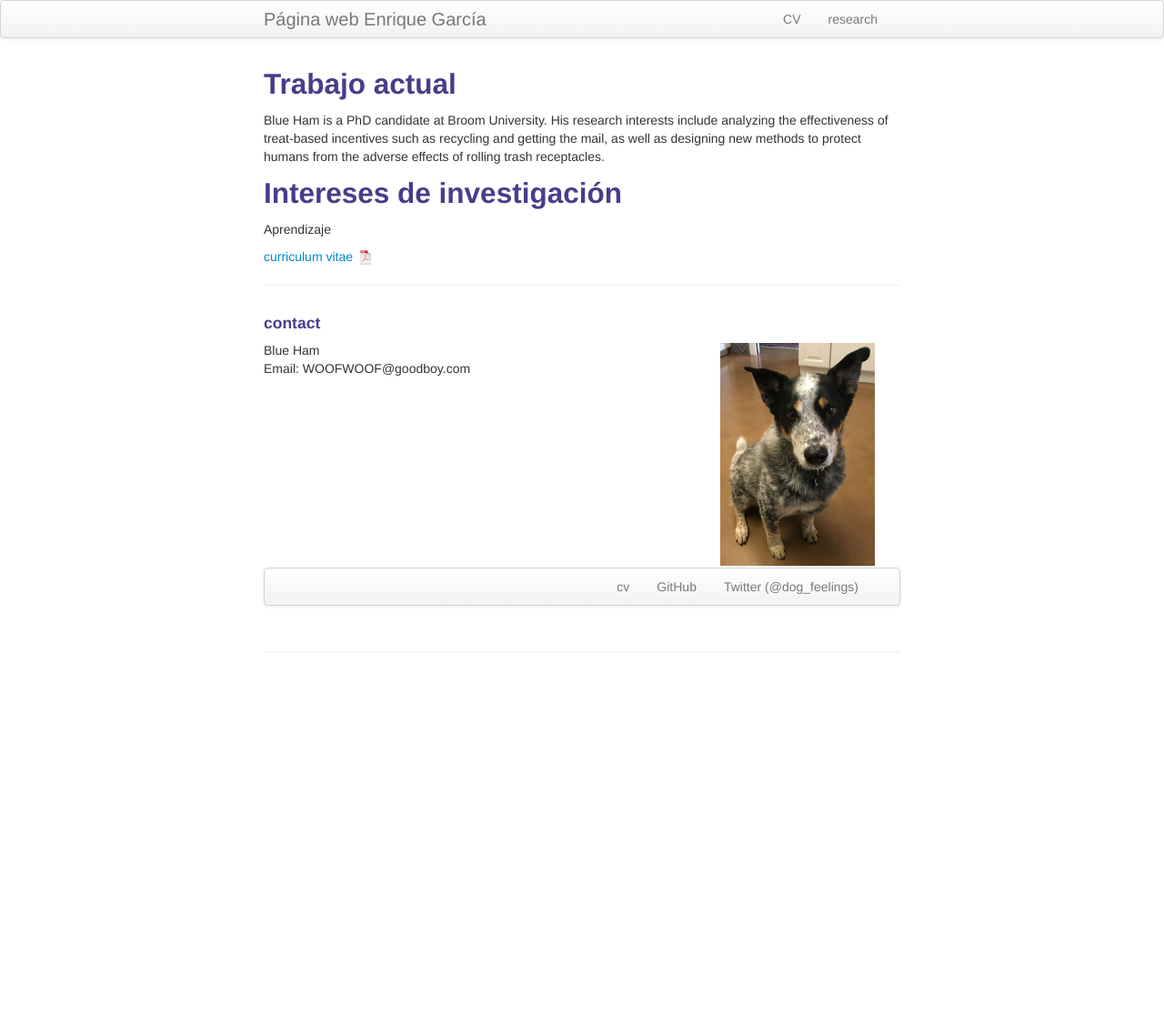
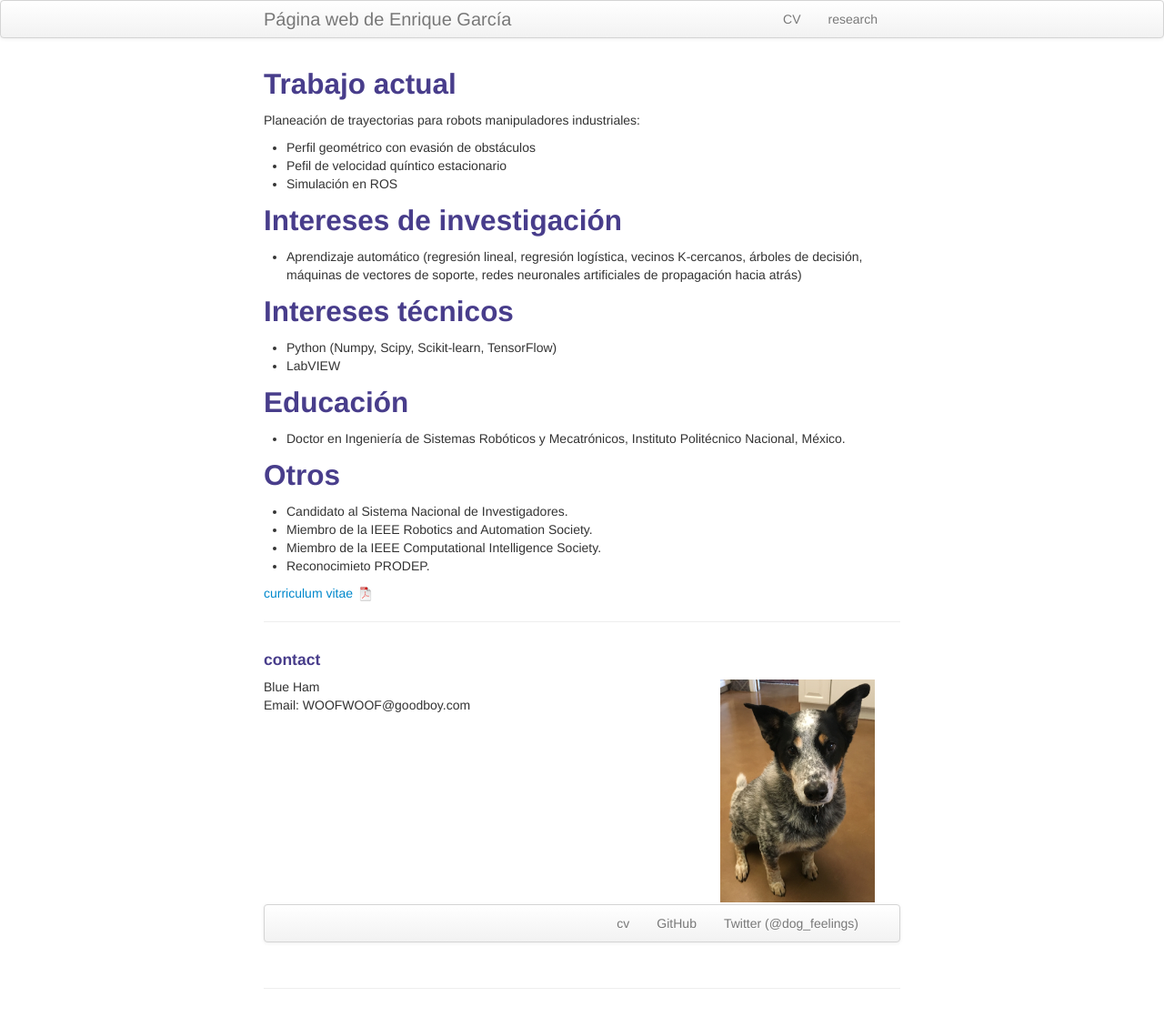
Before and after one commit to enriGarcia/enriGarcia.github.io, a Jekyll site: the page built from index.md, in a window 1280 px wide. Shown: the whole page at 91% size. Built offline with Jekyll 4.4.1, drawn with Linux system fonts in a browser that asks for light colours; before the commit the page ends 900 px from its top, so only the background shows below that.

Commit message:
actualizacion del sitio

```diff
--- a/_config.yml
+++ b/_config.yml
@@ -8,14 +8,14 @@ highlighter: rouge
 # Themes are encouraged to use these universal variables
 # so be sure to set them if your theme uses them.
 #
-title : Página web Enrique García
+title : Página web de Enrique García
 author :
-  name : Enrique García Trinidad
-  email : mbc96@cornell.edu
-  github : enriGarcia
-  twitter : MarisaBriCarlos
+name : Enrique García Trinidad
+email : phd.enrique.garcia@ieee.org
+github : enriGarcia
+twitter :
 
-production_url : http://marisabriana.github.io
+production_url : http://enrigarcia.github.io
 
 # Tell Github to use the kramdown markdown interpreter
 # (see https://help.github.com/articles/migrating-your-pages-site-from-maruku)
--- a/index.md
+++ b/index.md
@@ -6,10 +6,26 @@ keywords: Blue, Ham, treats, recycling, mail, being a good boy
 ---
 
 ## Trabajo actual
-Blue Ham is a PhD candidate at Broom University. His research interests include analyzing the effectiveness of treat-based incentives such as recycling and getting the mail, as well as designing new methods to protect humans from the adverse effects of rolling trash receptacles.
+Planeación de trayectorias para robots manipuladores industriales:
+- Perfil geométrico con evasión de obstáculos
+- Pefil de velocidad quíntico estacionario
+- Simulación en ROS
 
 ## Intereses de investigación
-Aprendizaje
+-  Aprendizaje automático (regresión lineal, regresión logística, vecinos K-cercanos, árboles de decisión, máquinas de vectores de soporte, redes neuronales artificiales de propagación hacia atrás)
+
+## Intereses técnicos
+- Python (Numpy, Scipy, Scikit-learn, TensorFlow)
+- LabVIEW
+
+## Educación
+- Doctor en Ingeniería de Sistemas Robóticos y Mecatrónicos, Instituto Politécnico Nacional, México.
+
+## Otros
+- Candidato al Sistema Nacional de Investigadores.
+- Miembro de la IEEE Robotics and Automation Society.
+- Miembro de la IEEE Computational Intelligence Society.
+- Reconocimieto PRODEP.
 
 [curriculum vitae ![CV as pdf]({{ BASE_PATH }}/pages/icons16/pdf-icon.png)]({{ BASE_PATH }}/assets/CV.pdf)<br/>
 
```
Also changed, not shown: ReadMe.md.
